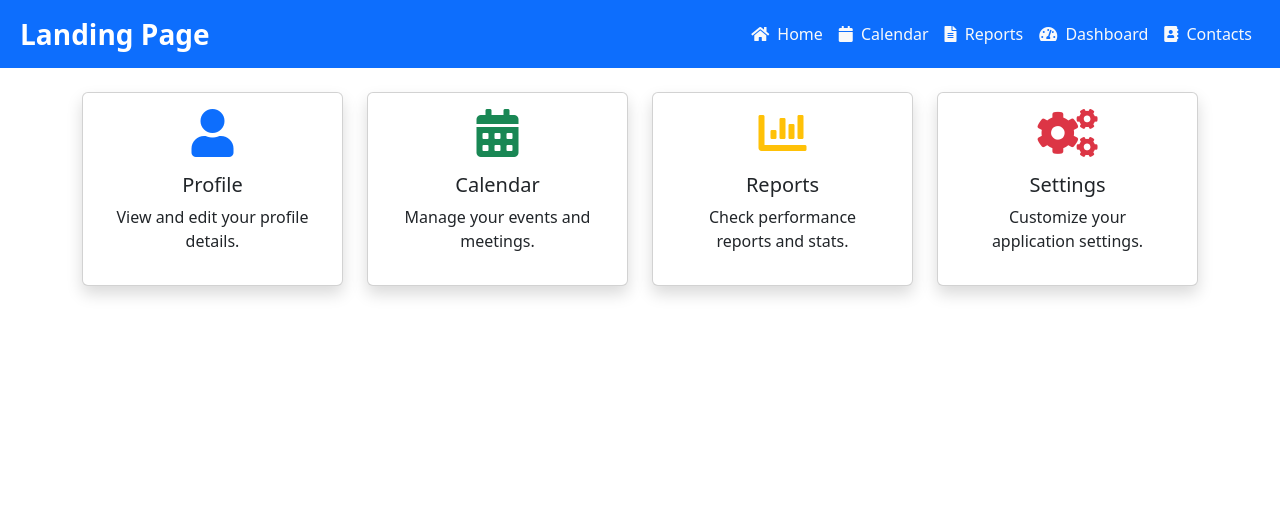
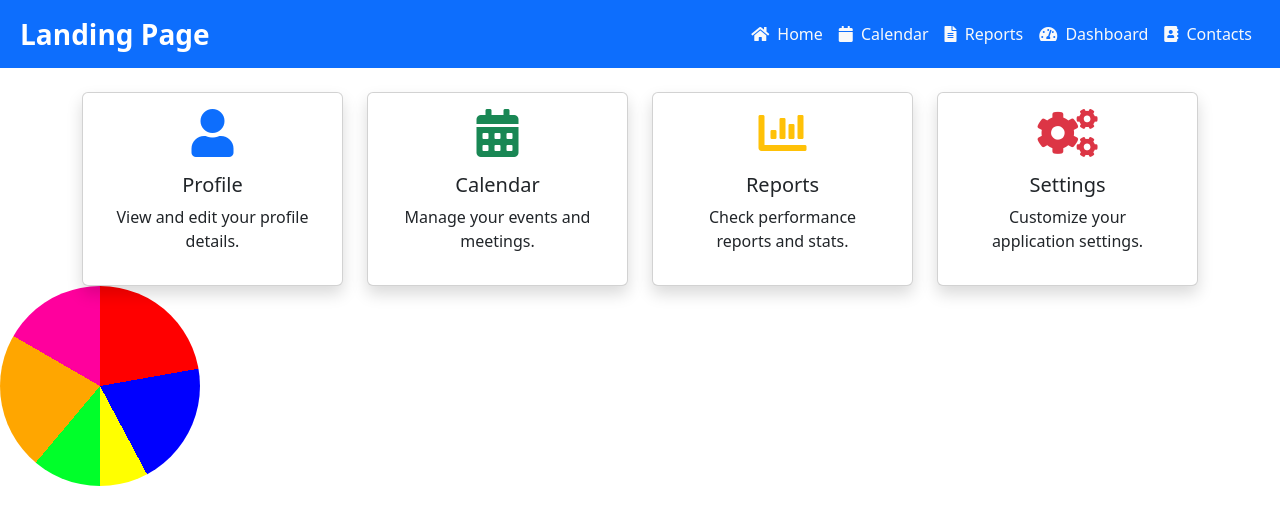
Before and after one commit to Agalya-10/React-Task-II, a React (Create React App) app: page /landingpage in a window 1280 px wide. Shown: the top 524 px of the page. Built offline with nearby package versions, Linux system fonts and the light colour scheme.

Commit message:
Create Material ui

```diff
--- a/package.json
+++ b/package.json
@@ -3,6 +3,9 @@
   "version": "0.1.0",
   "private": true,
   "dependencies": {
+    "@emotion/react": "^11.14.0",
+    "@emotion/styled": "^11.14.0",
+    "@mui/material": "^6.4.4",
     "bootstrap": "^5.3.3",
     "cra-template": "1.2.0",
     "icons": "^1.0.0",
--- a/src/App.css
+++ b/src/App.css
@@ -213,3 +213,19 @@
     border: 1px solid rgb(235, 32, 59);
     outline: none;
   }
+
+
+
+  .pie-chart {
+    width: 200px;
+    height: 200px;
+    border-radius: 50%;
+    background: conic-gradient(
+      red 0deg 80deg,
+      blue 80deg 152deg,
+      yellow 152deg 180deg,
+      rgb(0, 255, 42) 180deg 220deg,
+      rgb(255, 166, 0) 220deg 300deg,
+      rgb(255, 0, 157) 300deg 360deg
+    );
+  }
--- a/src/Components/Landing.jsx
+++ b/src/Components/Landing.jsx
@@ -99,6 +99,7 @@ class Landing extends Component {
             </div>
           </div>
         </div>
+        <div className="pie-chart"></div>
       </>
     );
   }
--- a/src/Components/Signin.jsx
+++ b/src/Components/Signin.jsx
@@ -108,7 +108,6 @@ class Signin extends Component {
             </span>
           )}
           <br />
-
           <label className="label mt-2">Password</label>
           <div style={{ position: 'relative' }}>
             <input
```
Also changed, not shown: 1 other file (tests, documents, lock files or other folders).
